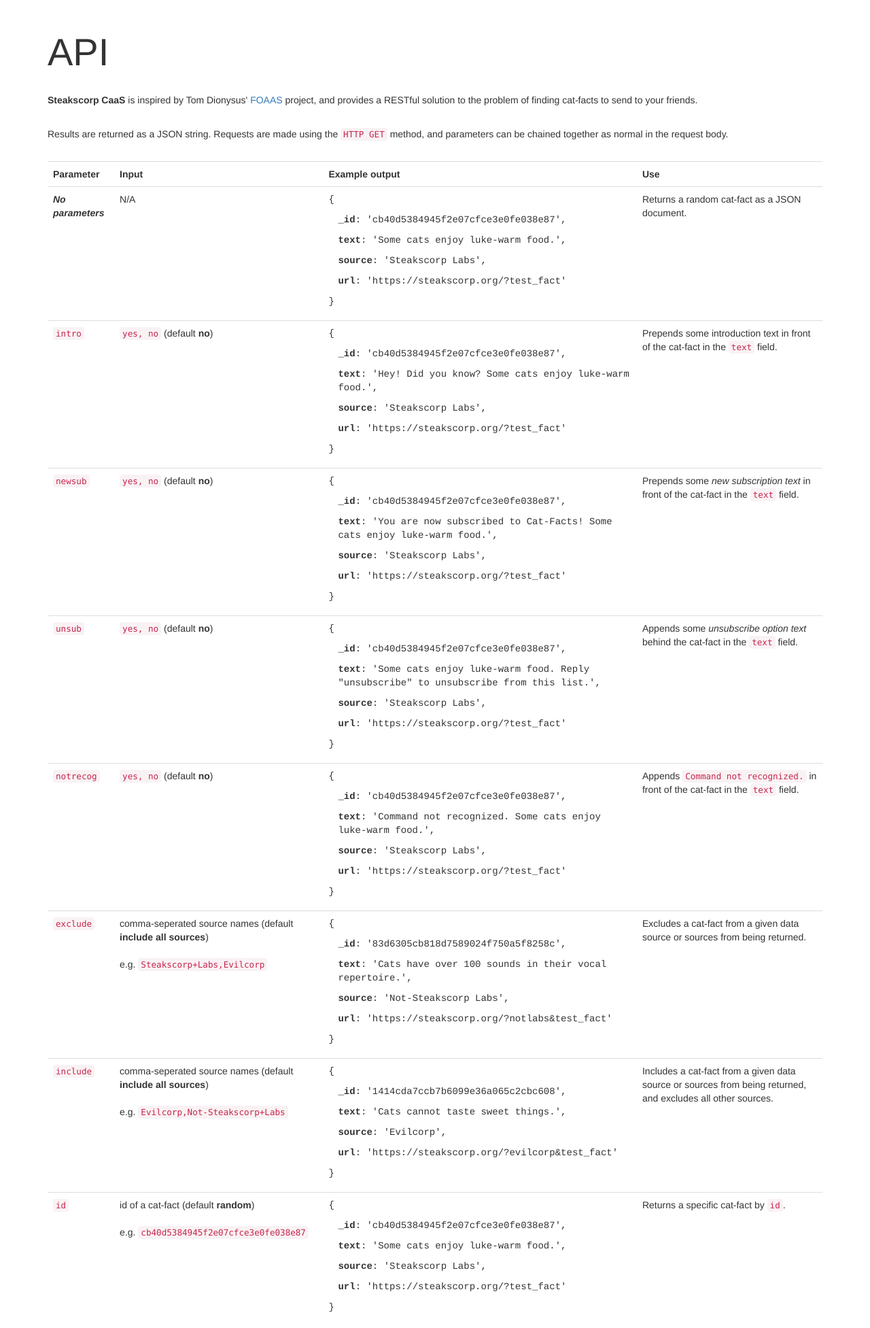
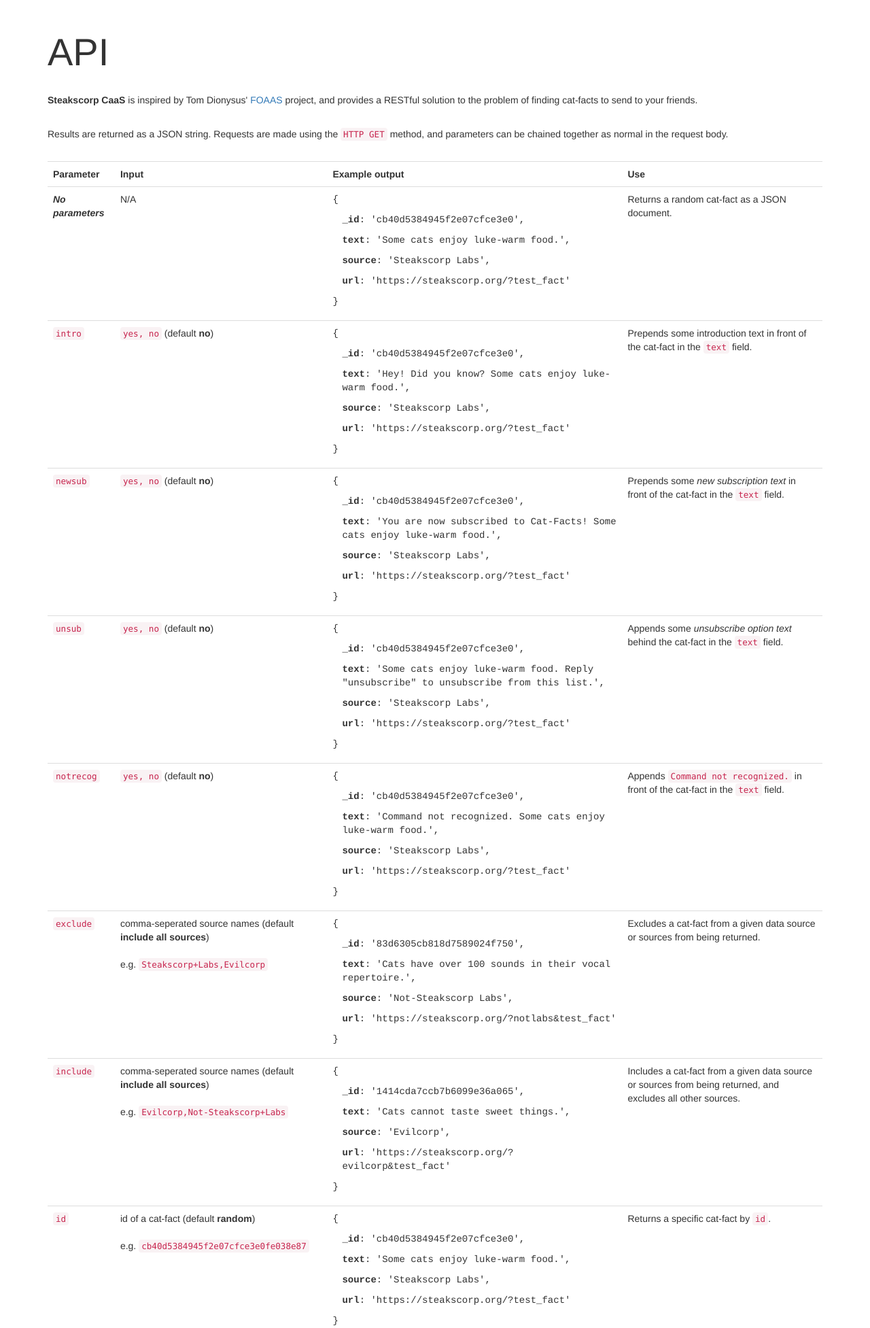
Before and after one commit to OzuYatamutsu/caas, a Python web app: template django/caas_app/templates/index.html in a window 1280 px wide. Shown: the part 1356-3309 px from the top of the page at 68% size. Run offline with Jinja, Linux system fonts and the light colour scheme; the template is opened without the code that fills it, so the values that code supplies are empty.

Commit message:
Fix id examples to be consistant with new schema

```diff
--- a/django/caas_app/templates/index.html
+++ b/django/caas_app/templates/index.html
@@ -101,7 +101,7 @@
 							<td>N/A</td>
 							<td style="font-family:Courier">
 								<p>{ </p>
-									<p style="margin-left:1em;"><b>_id</b>: 'cb40d5384945f2e07cfce3e0fe038e87',</p>
+									<p style="margin-left:1em;"><b>_id</b>: 'cb40d5384945f2e07cfce3e0',</p>
 									<p style="margin-left:1em;"><b>text</b>: 'Some cats enjoy luke-warm food.',</p>
 									<p style="margin-left:1em;"><b>source</b>: 'Steakscorp Labs',</p>
 									<p style="margin-left:1em;"><b>url</b>: 'https://steakscorp.org/?test_fact'</p>
@@ -114,7 +114,7 @@
 							<td><code>yes, no</code> (default <b>no</b>)</td>
 							<td style="font-family:Courier">
 								<p>{ </p>
-									<p style="margin-left:1em;"><b>_id</b>: 'cb40d5384945f2e07cfce3e0fe038e87',</p>
+									<p style="margin-left:1em;"><b>_id</b>: 'cb40d5384945f2e07cfce3e0',</p>
 									<p style="margin-left:1em;"><b>text</b>: 'Hey! Did you know? Some cats enjoy luke-warm food.',</p>
 									<p style="margin-left:1em;"><b>source</b>: 'Steakscorp Labs',</p>
 									<p style="margin-left:1em;"><b>url</b>: 'https://steakscorp.org/?test_fact'</p>
@@ -127,7 +127,7 @@
 							<td><code>yes, no</code> (default <b>no</b>)</td>
 							<td style="font-family:Courier">
 								<p>{ </p>
-									<p style="margin-left:1em;"><b>_id</b>: 'cb40d5384945f2e07cfce3e0fe038e87',</p>
+									<p style="margin-left:1em;"><b>_id</b>: 'cb40d5384945f2e07cfce3e0',</p>
 									<p style="margin-left:1em;"><b>text</b>: 'You are now subscribed to Cat-Facts! Some cats enjoy luke-warm food.',</p>
 									<p style="margin-left:1em;"><b>source</b>: 'Steakscorp Labs',</p>
 									<p style="margin-left:1em;"><b>url</b>: 'https://steakscorp.org/?test_fact'</p>
@@ -140,7 +140,7 @@
 							<td><code>yes, no</code> (default <b>no</b>)</td>
 							<td style="font-family:Courier">
 								<p>{ </p>
-									<p style="margin-left:1em;"><b>_id</b>: 'cb40d5384945f2e07cfce3e0fe038e87',</p>
+									<p style="margin-left:1em;"><b>_id</b>: 'cb40d5384945f2e07cfce3e0',</p>
 									<p style="margin-left:1em;"><b>text</b>: 'Some cats enjoy luke-warm food. Reply "unsubscribe" to unsubscribe from this list.',</p>
 									<p style="margin-left:1em;"><b>source</b>: 'Steakscorp Labs',</p>
 									<p style="margin-left:1em;"><b>url</b>: 'https://steakscorp.org/?test_fact'</p>
@@ -153,7 +153,7 @@
 							<td><code>yes, no</code> (default <b>no</b>)</td>
 							<td style="font-family:Courier">
 								<p>{ </p>
-									<p style="margin-left:1em;"><b>_id</b>: 'cb40d5384945f2e07cfce3e0fe038e87',</p>
+									<p style="margin-left:1em;"><b>_id</b>: 'cb40d5384945f2e07cfce3e0',</p>
 									<p style="margin-left:1em;"><b>text</b>: 'Command not recognized. Some cats enjoy luke-warm food.',</p>
 									<p style="margin-left:1em;"><b>source</b>: 'Steakscorp Labs',</p>
 									<p style="margin-left:1em;"><b>url</b>: 'https://steakscorp.org/?test_fact'</p>
@@ -166,7 +166,7 @@
 							<td>comma-seperated source names (default <b>include all sources</b>)<br /><br />e.g. <code>Steakscorp+Labs,Evilcorp</code></td>
 							<td style="font-family:Courier">
 								<p>{ </p>
-									<p style="margin-left:1em;"><b>_id</b>: '83d6305cb818d7589024f750a5f8258c',</p>
+									<p style="margin-left:1em;"><b>_id</b>: '83d6305cb818d7589024f750',</p>
 									<p style="margin-left:1em;"><b>text</b>: 'Cats have over 100 sounds in their vocal repertoire.',</p>
 									<p style="margin-left:1em;"><b>source</b>: 'Not-Steakscorp Labs',</p>
 									<p style="margin-left:1em;"><b>url</b>: 'https://steakscorp.org/?notlabs&test_fact'</p>
@@ -179,7 +179,7 @@
 							<td>comma-seperated source names (default <b>include all sources</b>)<br /><br />e.g. <code>Evilcorp,Not-Steakscorp+Labs</code></td>
 							<td style="font-family:Courier">
 								<p>{ </p>
-									<p style="margin-left:1em;"><b>_id</b>: '1414cda7ccb7b6099e36a065c2cbc608',</p>
+									<p style="margin-left:1em;"><b>_id</b>: '1414cda7ccb7b6099e36a065',</p>
 									<p style="margin-left:1em;"><b>text</b>: 'Cats cannot taste sweet things.',</p>
 									<p style="margin-left:1em;"><b>source</b>: 'Evilcorp',</p>
 									<p style="margin-left:1em;"><b>url</b>: 'https://steakscorp.org/?evilcorp&test_fact'</p>
@@ -193,7 +193,7 @@
 							e.g. <code>cb40d5384945f2e07cfce3e0fe038e87</code></td>
 							<td style="font-family:Courier">
 								<p>{ </p>
-									<p style="margin-left:1em;"><b>_id</b>: 'cb40d5384945f2e07cfce3e0fe038e87',</p>
+									<p style="margin-left:1em;"><b>_id</b>: 'cb40d5384945f2e07cfce3e0',</p>
 									<p style="margin-left:1em;"><b>text</b>: 'Some cats enjoy luke-warm food.',</p>
 									<p style="margin-left:1em;"><b>source</b>: 'Steakscorp Labs',</p>
 									<p style="margin-left:1em;"><b>url</b>: 'https://steakscorp.org/?test_fact'</p>
```
